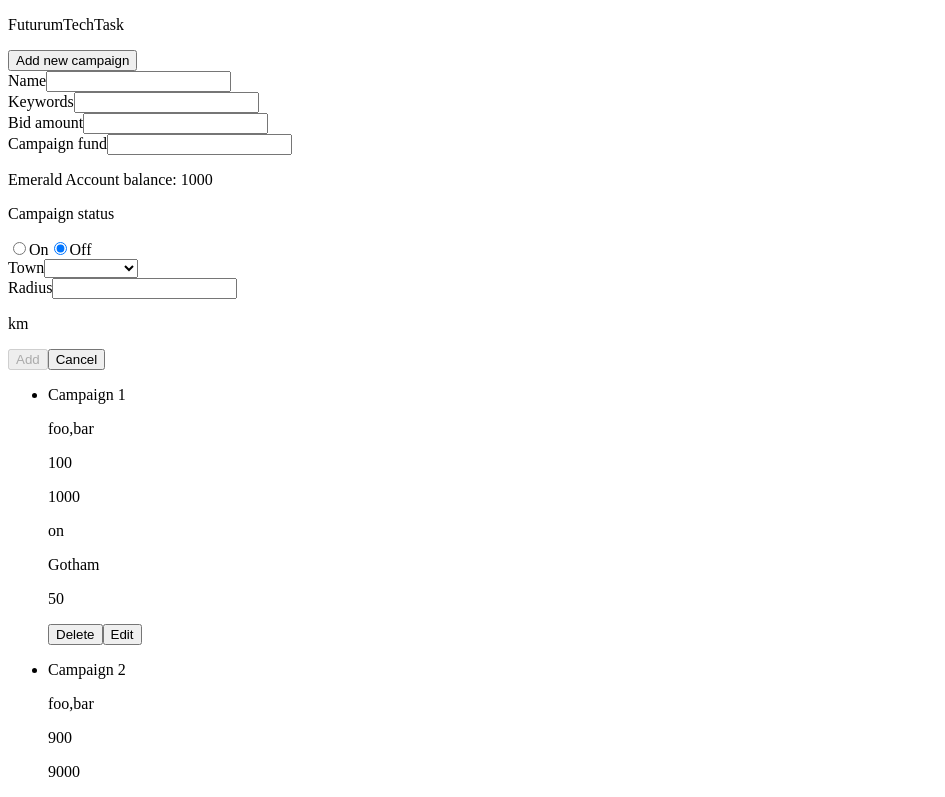
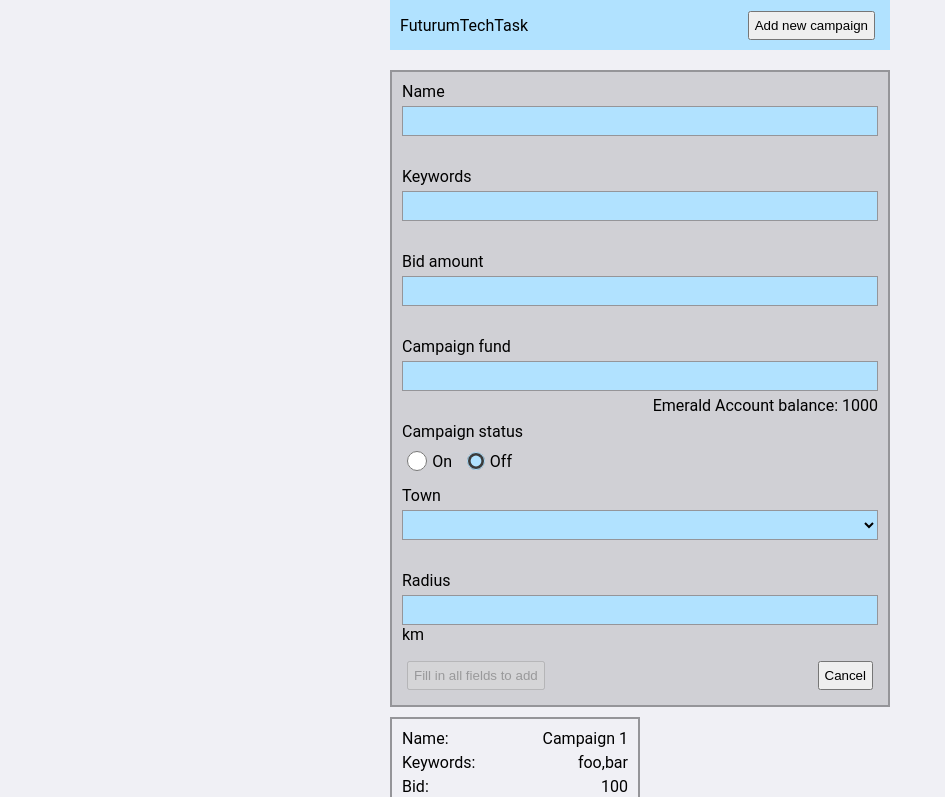
Before and after one commit to Arachnomorph/futurum-tech-task, an Angular app: page / in a window 1280 px wide. Shown: the top 797 px of the page, without its empty margins (0-945 px from the left). Built offline with nearby package versions, Linux system fonts and the light colour scheme; data requests are answered from the project's data file.

Commit message:
add styling

```diff
--- a/src/app/app.component.html
+++ b/src/app/app.component.html
@@ -6,7 +6,9 @@
   <div class="campaigns__container">
     <ul class="campaigns__list">
       @for (campaign of campaigns; track campaign) {
-      <app-campaign [campaign]="campaign"></app-campaign>
+      <li class="campaigns-item">
+        <app-campaign [campaign]="campaign"></app-campaign>
+      </li>
       }
     </ul>
   </div>
--- a/src/app/app.component.ts
+++ b/src/app/app.component.ts
@@ -1,5 +1,5 @@
 import { Component, OnInit } from '@angular/core';
-import { RouterOutlet } from '@angular/router';
+// import { RouterOutlet } from '@angular/router';
 import { TopBarComponent } from './top-bar/top-bar.component';
 import { CampaignComponent } from './campaign/campaign.component';
 import { CampaignAdderComponent } from './campaign-adder/campaign-adder.component';
@@ -8,7 +8,7 @@ import { CampaignsService } from './campaigns.service';
 @Component({
   selector: 'app-root',
   imports: [
-    RouterOutlet,
+    // RouterOutlet,
     TopBarComponent,
     CampaignComponent,
     CampaignAdderComponent,
--- a/src/app/campaign-adder/campaign-adder.component.html
+++ b/src/app/campaign-adder/campaign-adder.component.html
@@ -17,7 +17,7 @@
       campaignForm.get('campaignName')?.dirty ||
       campaignForm.get('campaignName')?.touched)) {
       <div class="campaign-name-error__container">
-        <p class="campaign-name-error">Name required</p>
+        <p class="form-error">Name required</p>
       </div>
       }
     </div>
@@ -34,7 +34,7 @@
       campaignForm.get('campaignKeywords')?.dirty ||
       campaignForm.get('campaignKeywords')?.touched)) {
       <div class="campaign-keywords-error__container">
-        <p class="campaign-keywords-error">At least one keyword required</p>
+        <p class="form-error">At least one keyword required</p>
       </div>
       }
     </div>
@@ -51,7 +51,7 @@
       campaignForm.get('campaignBid')?.dirty ||
       campaignForm.get('campaignBid')?.touched)) {
       <div class="campaign-bid-error__container">
-        <p class="campaign-bid-error">
+        <p class="form-error">
           @if (campaignForm.get('campaignBid')?.hasError('min')) { Bid amount
           must be at least {{ this.bidMin }}
           } @if (campaignForm.get('campaignBid')?.hasError('required')) { Bid
@@ -69,18 +69,24 @@
         formControlName="campaignFund"
         required
       />
+      <div class="fund-extras">
+        <p class="emerald-balance">
+          Emerald Account balance: {{ this.eBalance }}
+        </p>
         @if (campaignForm.get('campaignFund')?.invalid &&(
         campaignForm.get('campaignFund')?.dirty ||
         campaignForm.get('campaignFund')?.touched)) {
         <div class="campaign-fund-error__container">
-        <p class="campaign-fund-error">Fund required</p>
+          <p class="form-error">Fund required</p>
         </div>
         }
-      <p>Emerald Account balance: {{ this.eBalance }}</p>
       </div>
-    <div class="campaign-adder__form-group">
+    </div>
+    <div class="campaign-adder__form-group radio-group">
       <p>Campaign status</p>
+      <div class="radio-container">
         @for (status of statuses; track status) {
+        <div class="radio-item">
           <input
             type="radio"
             id="campaignStatus{{ status }}"
@@ -89,8 +95,10 @@
             formControlName="campaignStatus"
             required
           />
-      <label for="campaignStatus{{ status }}">{{ status }}</label>
+          <label class="radio-label" for="campaignStatus{{ status }}">{{ status }}</label>
+        </div>
         }
+      </div>
     </div>
     <div class="campaign-adder__form-group">
       <label for="campaignTown">Town</label>
@@ -108,7 +116,7 @@
       campaignForm.get('campaignTown')?.dirty ||
       campaignForm.get('campaignTown')?.touched)) {
       <div class="campaign-town-error__container">
-        <p class="campaign-town-error">Town required</p>
+        <p class="form-error">Town required</p>
       </div>
       }
     </div>
@@ -126,17 +134,17 @@
       campaignForm.get('campaignRadius')?.dirty ||
       campaignForm.get('campaignRadius')?.touched)) {
       <div class="campaign-radius-error__container">
-        <p class="campaign-radius-error">Radius required (can be 0)</p>
+        <p class="form-error">Radius required (can be 0)</p>
       </div>
       }
     </div>
-    <div class="campaign-adder__form-group">
+    <div class="campaign-adder__buttons">
       <button
         type="submit"
         class="campaign-adder__add-button"
         [disabled]="campaignForm.invalid"
       >
-        Add
+        @if (campaignForm.invalid) { Fill in all fields to add } @else {Add}
       </button>
       <button class="campaign-adder__cancel-button">Cancel</button>
     </div>
--- a/src/app/campaign/campaign.component.html
+++ b/src/app/campaign/campaign.component.html
@@ -1,11 +1,32 @@
-<li>
+<div class="campaign-item-name__container">
+  <p>Name:</p>
   <p>{{ campaign.name }}</p>
+</div>
+<div class="campaign-item-keywords__container">
+  <p>Keywords:</p>
   <p>{{ campaign.keywords }}</p>
+</div>
+<div class="campaign-item-bid__container">
+  <p>Bid:</p>
   <p>{{ campaign.bid }}</p>
+</div>
+<div class="campaign-item-fund__container">
+  <p>Fund:</p>
   <p>{{ campaign.fund }}</p>
+</div>
+<div class="campaign-item-status__container">
+  <p>Status:</p>
   <p>{{ campaign.status }}</p>
+</div>
+<div class="campaign-item-town__container">
+  <p>Town:</p>
   <p>{{ campaign.town }}</p>
+</div>
+<div class="campaign-item-radius__container">
+  <p>Radius:</p>
   <p>{{ campaign.radius }}</p>
+</div>
+<div class="campaign-item-buttons__container">
   <button>Delete</button>
   <button>Edit</button>
-</li>
+</div>
--- /dev/null
+++ b/src/scss-variables.scss
@@ -0,0 +1,4 @@
+$small-margin: 5px;
+$base-color: #959599;
+$accent-color: #b1e2ff;
+$error-color: #ff0000;
--- a/src/styles.scss
+++ b/src/styles.scss
@@ -1 +1,168 @@
-/* You can add global styles to this file, and also import other style files */
+@use "./scss-variables.scss" as vars;
+
+//globals
+
+* {
+  margin: 0;
+  padding: 0;
+  box-sizing: border-box;
+}
+
+body {
+  font-family: "Roboto", sans-serif;
+  background-color: #f0f0f5;
+
+  display: flex;
+  justify-content: center;
+  align-items: center;
+}
+
+button {
+  cursor: pointer;
+  padding: 5px;
+  margin: vars.$small-margin;
+}
+
+app-root {
+  width: 500px;
+
+  display: flex;
+  justify-content: center;
+  align-items: center;
+  flex-direction: column;
+}
+
+.top-bar,
+app-campaign-adder {
+  width: 100%;
+}
+
+label {
+  margin-bottom: vars.$small-margin;
+}
+
+//forms
+
+input,
+select {
+  width: 100%;
+  height: 30px;
+  padding: 5px;
+  border-radius: 0;
+  border: 1px solid vars.$base-color;
+  background-color: vars.$accent-color;
+}
+
+input[type="radio"] {
+  accent-color: vars.$accent-color;
+  margin: vars.$small-margin;
+}
+
+.top-bar__container {
+  height: 50px;
+  background-color: vars.$accent-color;
+  width: 100%;
+  margin-bottom: 20px;
+  padding: 10px;
+
+  display: flex;
+  justify-content: space-between;
+  align-items: center;
+  flex-direction: row;
+}
+
+.campaign-adder__container {
+  padding: 10px;
+  margin-bottom: 2 * vars.$small-margin;
+  border: 2px solid vars.$base-color;
+  background-color: #d0d0d5;
+}
+
+.campaign-adder__form-group {
+  width: 100%;
+  min-height: 80px;
+  margin-bottom: vars.$small-margin;
+
+  display: flex;
+  justify-content: flex-start;
+  align-items: flex-start;
+  flex-direction: column;
+}
+
+.fund-extras {
+  width: 100%;
+  display: flex;
+  justify-content: space-between;
+  align-items: center;
+  flex-direction: row-reverse;
+}
+
+.radio-group {
+  min-height: 40px;
+}
+
+.radio-label {
+  margin: 0;
+}
+
+.radio-container {
+  display: flex;
+  justify-content: flex-start;
+  align-items: center;
+  flex-direction: row;
+}
+
+.radio-item {
+  min-width: 50px;
+  margin-right: 2 * vars.$small-margin;
+  display: flex;
+  justify-content: center;
+  align-items: center;
+  flex-direction: row;
+}
+
+.campaign-adder__buttons {
+  display: flex;
+  justify-content: space-between;
+  align-items: center;
+  flex-direction: row;
+}
+
+.emerald-balance {
+  margin-top: vars.$small-margin;
+}
+
+.form-error {
+  margin-top: vars.$small-margin;
+  color: vars.$error-color;
+}
+
+//campaigns list
+
+.campaigns {
+  align-self: flex-start;
+  min-width: 250px;
+}
+
+.campaigns__list {
+  list-style: none;
+}
+
+.campaigns-item {
+  padding: 2 * vars.$small-margin;
+  min-width: 50%;
+  border: 2px solid vars.$base-color;
+  margin-bottom: vars.$small-margin;
+}
+
+app-campaign {
+  & > div {
+    display: flex;
+    justify-content: space-between;
+    align-items: center;
+    margin-bottom: vars.$small-margin;
+    & > button {
+      margin: 0;
+    }
+  }
+}
```
Lines whose indentation alone changed are shown as unchanged.
